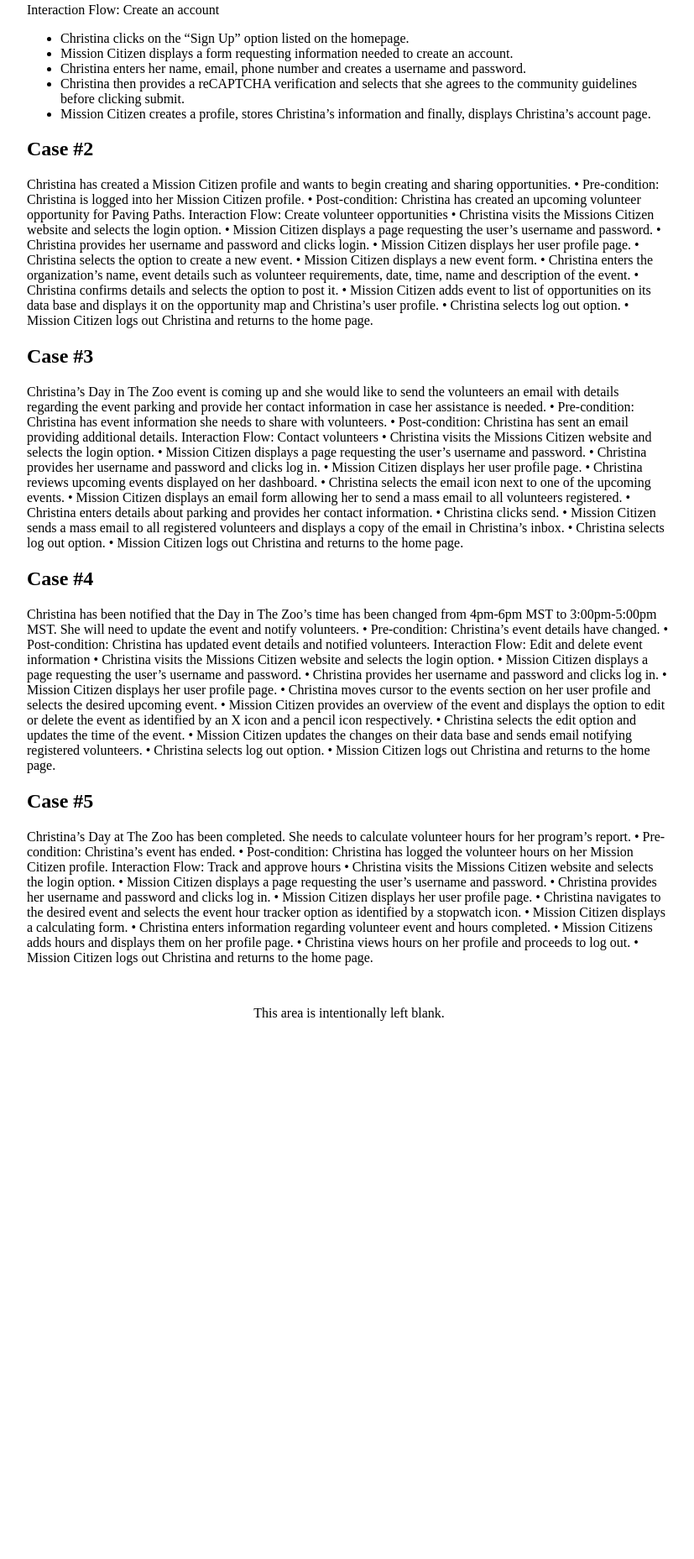
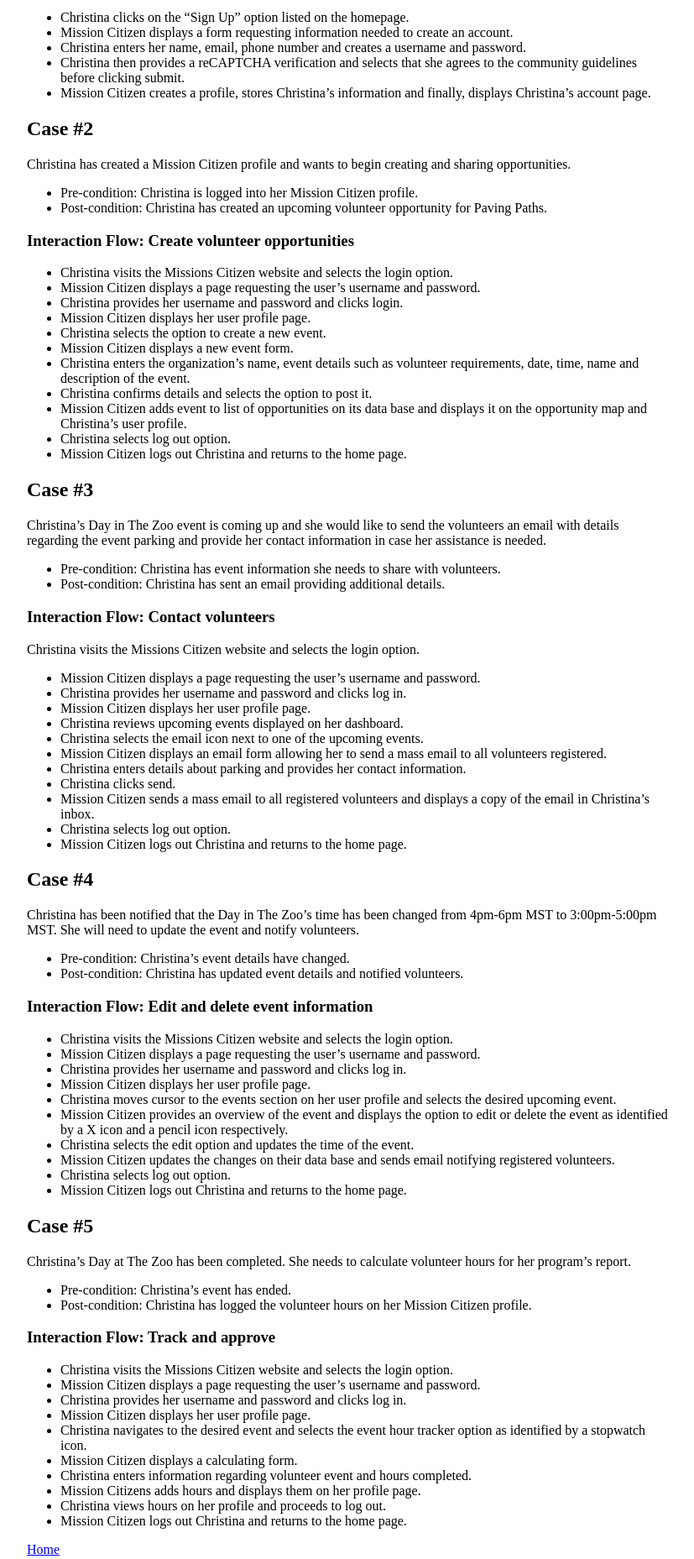
Before and after one commit to web-34-volunteer-app/capstone-volunteer-app, a plain HTML site: page public_html/documentation/volunteer-opportunity-creator.html in a window 1280 px wide. Shown: the part 1189-3046 px from the top of the page at 84% size, without its empty margins (224-1051 px from the left). Before the commit the page ends 2453 px from the top, so only its background shows below. Drawn offline with Linux system fonts and the light colour scheme.

Commit message:
Added formatting to cases 1-5.

```diff
--- a/public_html/documentation/volunteer-opportunity-creator.html
+++ b/public_html/documentation/volunteer-opportunity-creator.html
@@ -50,7 +50,6 @@
         As a user, I need to have a platform where I can share opportunities to increase volunteers who can help fulfill
         our mission.
     </p>
-    <a href="index.html">Home</a>
 </div>
 <div class="container">
     <h1>Case & Interaction Flows</h1>
@@ -61,12 +60,13 @@
         <li>Pre-condition: Christina searched for a volunteer website and selected Mission Citizen.</li>
         <li>Post-condition: Christina has created a Mission Citizen user profile.</li>
     </ul>
-<p>Interaction Flow: Create an account</p>
+    <h3>Interaction Flow: Create an account</h3>
     <ul>
         <li>Christina clicks on the “Sign Up” option listed on the homepage.</li>
         <li>Mission Citizen displays a form requesting information needed to create an account.</li>
         <li>Christina enters her name, email, phone number and creates a username and password.</li>
-    <li>Christina then provides a reCAPTCHA verification and selects that she agrees to the community guidelines before
+        <li>Christina then provides a reCAPTCHA verification and selects that she agrees to the community guidelines
+            before
             clicking submit.
         </li>
         <li>Mission Citizen creates a profile, stores Christina’s information and finally, displays Christina’s account
@@ -75,88 +75,109 @@
 
     </ul>
 
+    <h2>Case #2</h2>
+    <p>Christina has created a Mission Citizen profile and wants to begin creating and sharing opportunities.</p>
+    <ul>
+        <li>Pre-condition: Christina is logged into her Mission Citizen profile.</li>
+        <li>Post-condition: Christina has created an upcoming volunteer opportunity for Paving Paths.</li>
+    </ul>
 
-<h2>Case #2</h2>
-Christina has created a Mission Citizen profile and wants to begin creating and sharing opportunities.
-• Pre-condition: Christina is logged into her Mission Citizen profile.
-• Post-condition: Christina has created an upcoming volunteer opportunity for Paving Paths.
-
-Interaction Flow: Create volunteer opportunities
-• Christina visits the Missions Citizen website and selects the login option.
-• Mission Citizen displays a page requesting the user’s username and password.
-• Christina provides her username and password and clicks login.
-• Mission Citizen displays her user profile page.
-• Christina selects the option to create a new event.
-• Mission Citizen displays a new event form.
-• Christina enters the organization’s name, event details such as volunteer requirements, date, time, name and
+    <h3>Interaction Flow: Create volunteer opportunities</h3>
+    <ul>
+        <li>Christina visits the Missions Citizen website and selects the login option.</li>
+        <li>Mission Citizen displays a page requesting the user’s username and password.</li>
+        <li>Christina provides her username and password and clicks login.</li>
+        <li>Mission Citizen displays her user profile page.</li>
+        <li>Christina selects the option to create a new event.</li>
+        <li>Mission Citizen displays a new event form.</li>
+        <li>Christina enters the organization’s name, event details such as volunteer requirements, date, time, name and
             description of the event.
-• Christina confirms details and selects the option to post it.
-• Mission Citizen adds event to list of opportunities on its data base and displays it on the opportunity map and
+        </li>
+        <li>Christina confirms details and selects the option to post it.</li>
+        <li>Mission Citizen adds event to list of opportunities on its data base and displays it on the opportunity map
+            and
             Christina’s user profile.
-• Christina selects log out option.
-• Mission Citizen logs out Christina and returns to the home page.
-
+        </li>
+        <li>Christina selects log out option.</li>
+        <li>Mission Citizen logs out Christina and returns to the home page.</li>
+    </ul>
 
     <h2>Case #3</h2>
-Christina’s Day in The Zoo event is coming up and she would like to send the volunteers an email with details regarding
-the event parking and provide her contact information in case her assistance is needed.
+    <p>Christina’s Day in The Zoo event is coming up and she would like to send the volunteers an email with details
+        regarding
+        the event parking and provide her contact information in case her assistance is needed.</p>
+    <ul>
+        <li>Pre-condition: Christina has event information she needs to share with volunteers.</li>
+        <li>Post-condition: Christina has sent an email providing additional details.</li>
+    </ul>
 
-• Pre-condition: Christina has event information she needs to share with volunteers.
-• Post-condition: Christina has sent an email providing additional details.
-
-Interaction Flow: Contact volunteers
-• Christina visits the Missions Citizen website and selects the login option.
-• Mission Citizen displays a page requesting the user’s username and password.
-• Christina provides her username and password and clicks log in.
-• Mission Citizen displays her user profile page.
-• Christina reviews upcoming events displayed on her dashboard.
-• Christina selects the email icon next to one of the upcoming events.
-• Mission Citizen displays an email form allowing her to send a mass email to all volunteers registered.
-• Christina enters details about parking and provides her contact information.
-• Christina clicks send.
-• Mission Citizen sends a mass email to all registered volunteers and displays a copy of the email in Christina’s inbox.
-• Christina selects log out option.
-• Mission Citizen logs out Christina and returns to the home page.
-
+    <h3>Interaction Flow: Contact volunteers</h3>
+    <p>Christina visits the Missions Citizen website and selects the login option.
+    <ul>
+        <li>Mission Citizen displays a page requesting the user’s username and password.</li>
+        <li>Christina provides her username and password and clicks log in.</li>
+        <li>Mission Citizen displays her user profile page.</li>
+        <li>Christina reviews upcoming events displayed on her dashboard.</li>
+        <li>Christina selects the email icon next to one of the upcoming events.</li>
+        <li>Mission Citizen displays an email form allowing her to send a mass email to all volunteers registered.</li>
+        <li>Christina enters details about parking and provides her contact information.</li>
+        <li>Christina clicks send.</li>
+        <li>Mission Citizen sends a mass email to all registered volunteers and displays a copy of the email in
+            Christina’s inbox.
+        </li>
+        <li>Christina selects log out option.</li>
+        <li>Mission Citizen logs out Christina and returns to the home page.</li>
+    </ul>
 
     <h2>Case #4</h2>
-Christina has been notified that the Day in The Zoo’s time has been changed from 4pm-6pm MST to 3:00pm-5:00pm MST. She
-will need to update the event and notify volunteers.
+    <p>Christina has been notified that the Day in The Zoo’s time has been changed from 4pm-6pm MST to 3:00pm-5:00pm
+        MST. She will need to update the event and notify volunteers.</p>
+    <ul>
+        <li>Pre-condition: Christina’s event details have changed.</li>
+        <li>Post-condition: Christina has updated event details and notified volunteers.</li>
+    </ul>
 
-• Pre-condition: Christina’s event details have changed.
-• Post-condition: Christina has updated event details and notified volunteers.
-
-Interaction Flow: Edit and delete event information
-• Christina visits the Missions Citizen website and selects the login option.
-• Mission Citizen displays a page requesting the user’s username and password.
-• Christina provides her username and password and clicks log in.
-• Mission Citizen displays her user profile page.
-• Christina moves cursor to the events section on her user profile and selects the desired upcoming event.
-• Mission Citizen provides an overview of the event and displays the option to edit or delete the event as identified by
-an X icon and a pencil icon respectively.
-• Christina selects the edit option and updates the time of the event.
-• Mission Citizen updates the changes on their data base and sends email notifying registered volunteers.
-• Christina selects log out option.
-• Mission Citizen logs out Christina and returns to the home page.
-
+    <h3>Interaction Flow: Edit and delete event information</h3>
+    <ul>
+        <li>Christina visits the Missions Citizen website and selects the login option.</li>
+        <li>Mission Citizen displays a page requesting the user’s username and password.</li>
+        <li>Christina provides her username and password and clicks log in.</li>
+        <li>Mission Citizen displays her user profile page.</li>
+        <li>Christina moves cursor to the events section on her user profile and selects the desired upcoming event.
+        </li>
+        <li>Mission Citizen provides an overview of the event and displays the option to edit or delete the event as
+            identified by a X icon and a pencil icon respectively.
+        </li>
+        <li>Christina selects the edit option and updates the time of the event.</li>
+        <li>Mission Citizen updates the changes on their data base and sends email notifying registered volunteers.</li>
+        <li>Christina selects log out option.</li>
+        <li>Mission Citizen logs out Christina and returns to the home page.</li>
+    </ul>
 
     <h2>Case #5</h2>
-Christina’s Day at The Zoo has been completed. She needs to calculate volunteer hours for her program’s report.
+    <p>Christina’s Day at The Zoo has been completed. She needs to calculate volunteer hours for her program’s
+        report.</p>
+    <ul>
+        <li>Pre-condition: Christina’s event has ended.</li>
+        <li>Post-condition: Christina has logged the volunteer hours on her Mission Citizen profile.</li>
+    </ul>
 
-• Pre-condition: Christina’s event has ended.
-• Post-condition: Christina has logged the volunteer hours on her Mission Citizen profile.
+    <h3>Interaction Flow: Track and approve </h3>
+    <ul>
+    <li>Christina visits the Missions Citizen website and selects the login option.</li>
+    <li>Mission Citizen displays a page requesting the user’s username and password.</li>
+    <li>Christina provides her username and password and clicks log in.</li>
+    <li>Mission Citizen displays her user profile page.</li>
+    <li>Christina navigates to the desired event and selects the event hour tracker option as identified by a stopwatch
+    icon.</li>
+    <li>Mission Citizen displays a calculating form.</li>
+    <li>Christina enters information regarding volunteer event and hours completed.</li>
+    <li>Mission Citizens adds hours and displays them on her profile page.</li>
+    <li>Christina views hours on her profile and proceeds to log out.</li>
+    <li>Mission Citizen logs out Christina and returns to the home page.</li>
+    </ul>
 
-Interaction Flow: Track and approve hours
-• Christina visits the Missions Citizen website and selects the login option.
-• Mission Citizen displays a page requesting the user’s username and password.
-• Christina provides her username and password and clicks log in.
-• Mission Citizen displays her user profile page.
-• Christina navigates to the desired event and selects the event hour tracker option as identified by a stopwatch icon.
-• Mission Citizen displays a calculating form.
-• Christina enters information regarding volunteer event and hours completed.
-• Mission Citizens adds hours and displays them on her profile page.
-• Christina views hours on her profile and proceeds to log out.
-• Mission Citizen logs out Christina and returns to the home page.
+    <a href="index.html">Home</a>
 </div>
 
 <footer>
```
Lines whose indentation alone changed are shown as unchanged.
